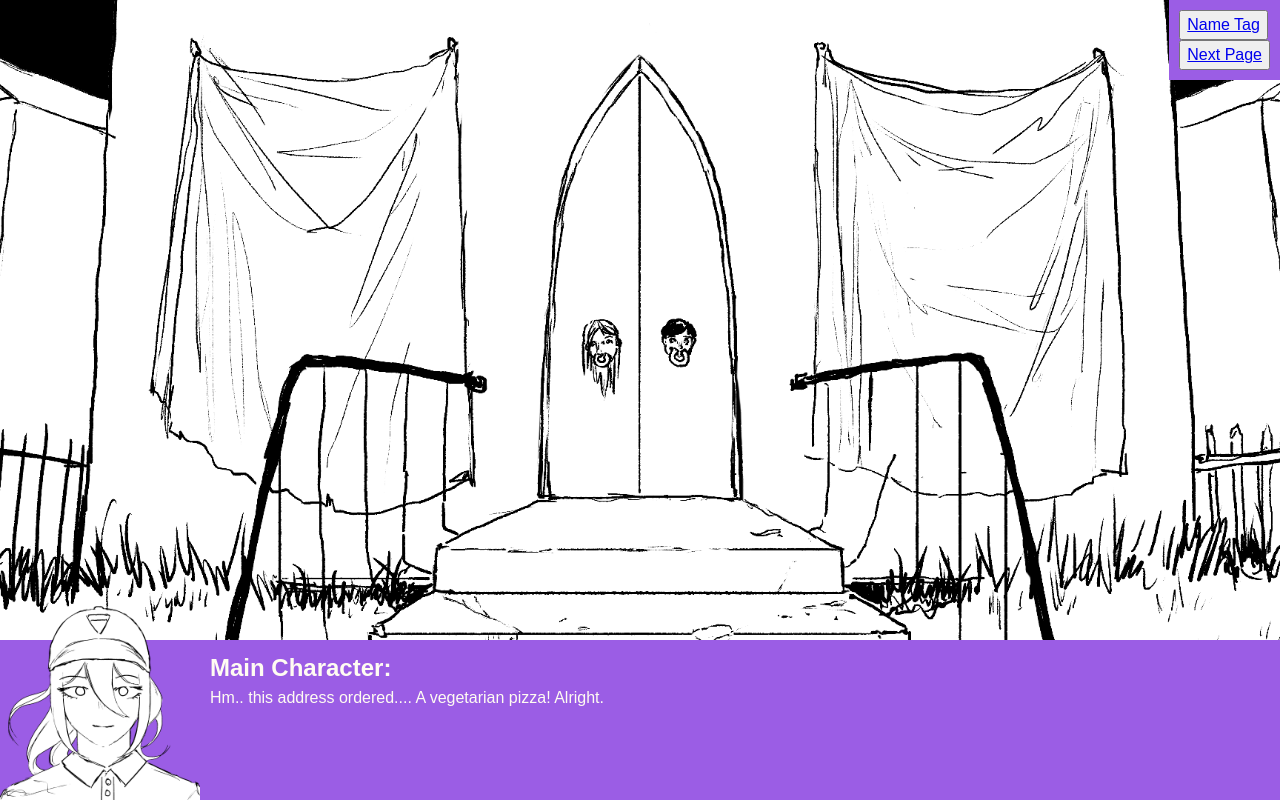
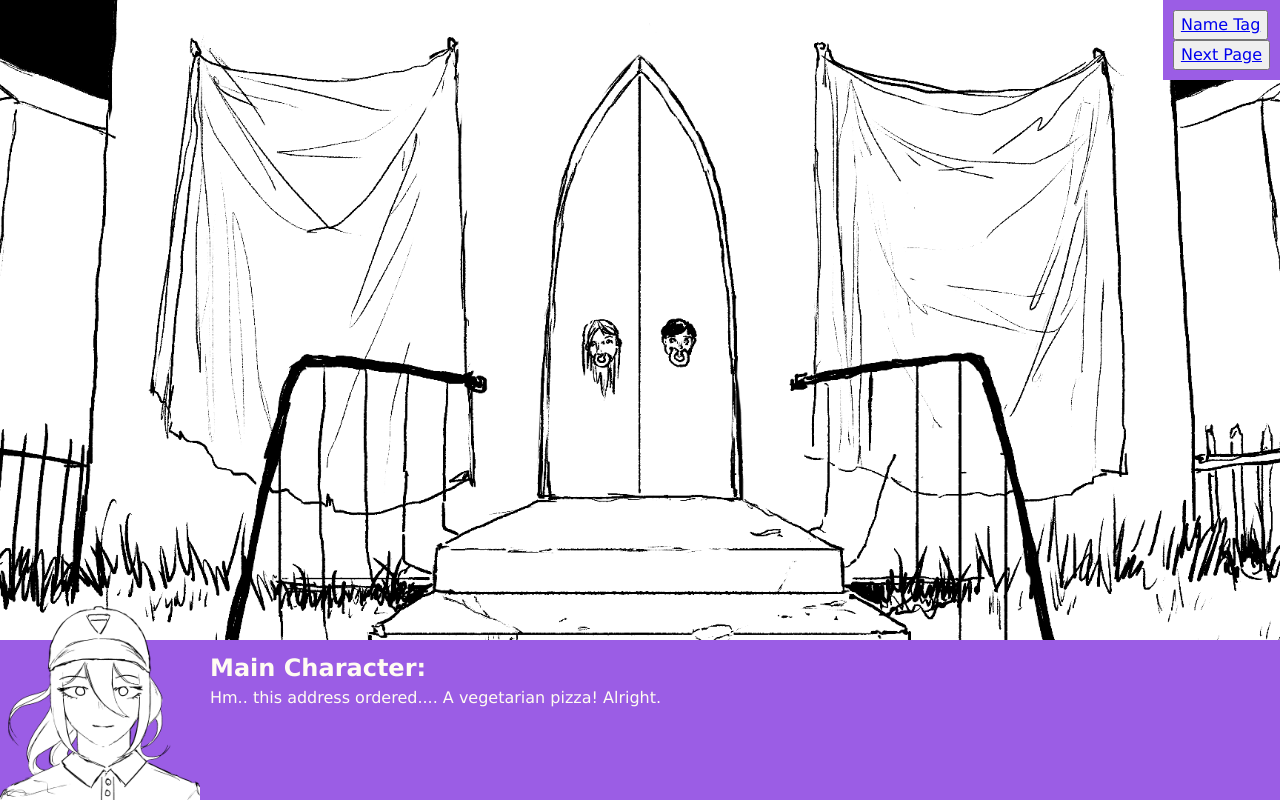
Before and after one commit to imd1005-web-development-winter-2023/group-project-softium, a plain HTML site: page index.html in a window 1280 px wide. Drawn offline with Linux system fonts and the light colour scheme.

Commit message:
changed font

```diff
--- a/style.css
+++ b/style.css
@@ -36,7 +36,7 @@
   PAGE / BODY
 */
 body {
-  font-family: Arial, Helvetica, sans-serif;
+  font-family: "Verdana", sans-serif;
   color: var(--body-default-colour);
   background-color: var(--body-background-colour);
   height: 100vh;
```
